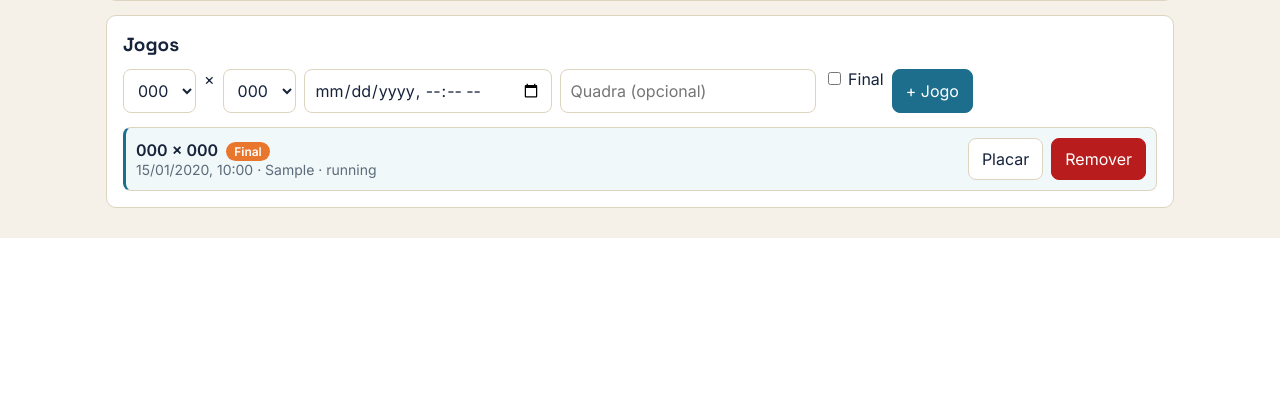
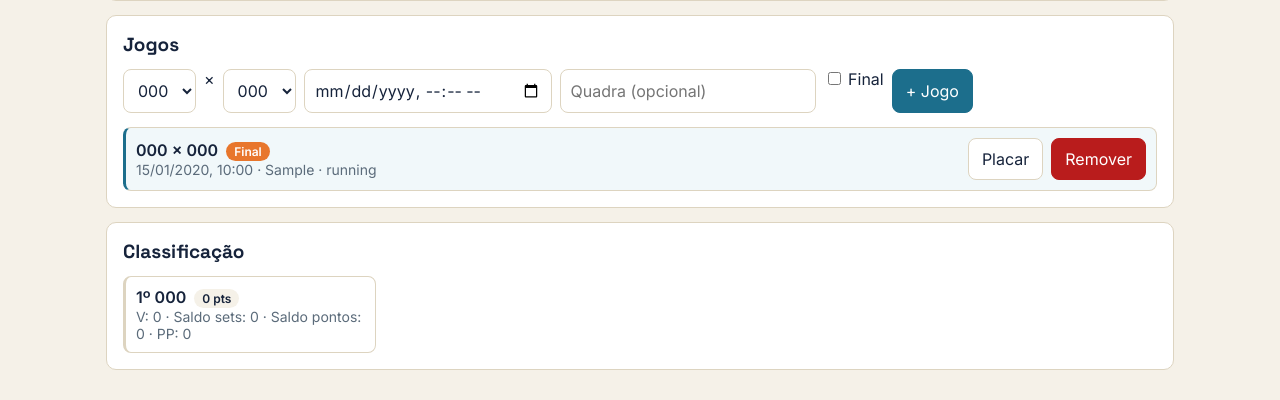
Before and after one commit to n0santos/volei-mvp, a FastAPI app: page /torneio in a window 1280 px wide. Shown: the part 833-1233 px from the top of the page. Before the commit the page ends 1071 px from the top, so only its background shows below. Run offline with FastAPI, Linux system fonts and the light colour scheme; tables that the repository leaves empty hold one stand-in row (values such as "Sample post").

Commit message:
Classificação: seção Classificação em /torneio

```diff
--- a/app/static/torneio.js
+++ b/app/static/torneio.js
@@ -42,9 +42,11 @@ async function loadActiveTournament() {
     $("tournamentPanel").classList.remove("hidden");
     $("formTeamsSection").classList.remove("hidden");
     $("matchesSection").classList.remove("hidden");
+    $("standingsSection").classList.remove("hidden");
     await loadState();
     await loadPlayerPool();
     await loadMatches();
+    await loadStandings();
   } else {
     tournamentId = null;
     $("tournamentName").textContent = "Nenhum torneio ativo";
@@ -52,6 +54,7 @@ async function loadActiveTournament() {
     $("tournamentPanel").classList.add("hidden");
     $("formTeamsSection").classList.add("hidden");
     $("matchesSection").classList.add("hidden");
+    $("standingsSection").classList.add("hidden");
   }
 }
 
@@ -346,4 +349,28 @@ $("matches").addEventListener("click", async e => {
   }
 });
 
+async function loadStandings() {
+  const standings = await api(`/api/tournaments/${tournamentId}/standings`);
+  renderStandings(standings);
+}
+
+function renderStandings(standings) {
+  $("standingsBody").innerHTML = standings.map((row, i) => `
+    <div class="player">
+      <div class="info">
+        <div class="name">
+          ${i + 1}º ${esc(row.team)}
+          ${row.tied ? '<span class="badge wait">empate</span>' : ""}
+          <span class="badge">${row.tournament_points} pts</span>
+        </div>
+        <div class="muted">V: ${row.wins} · Saldo sets: ${row.sets_balance} · Saldo pontos: ${row.points_balance} · PP: ${row.points_for}</div>
+      </div>
+    </div>
+  `).join("");
+}
+
+setInterval(() => {
+  if (tournamentId) loadStandings().catch(err => toast(err.message));
+}, 8000);
+
 loadActiveTournament().catch(err => toast(err.message));
--- a/app/templates/torneio.html
+++ b/app/templates/torneio.html
@@ -64,6 +64,11 @@
       </form>
       <div id="matches"></div>
     </section>
+
+    <section id="standingsSection" class="panel hidden">
+      <h2>Classificação</h2>
+      <div id="standingsBody" class="player-grid"></div>
+    </section>
   </main>
 </div>
 <div id="toast"></div>
```
